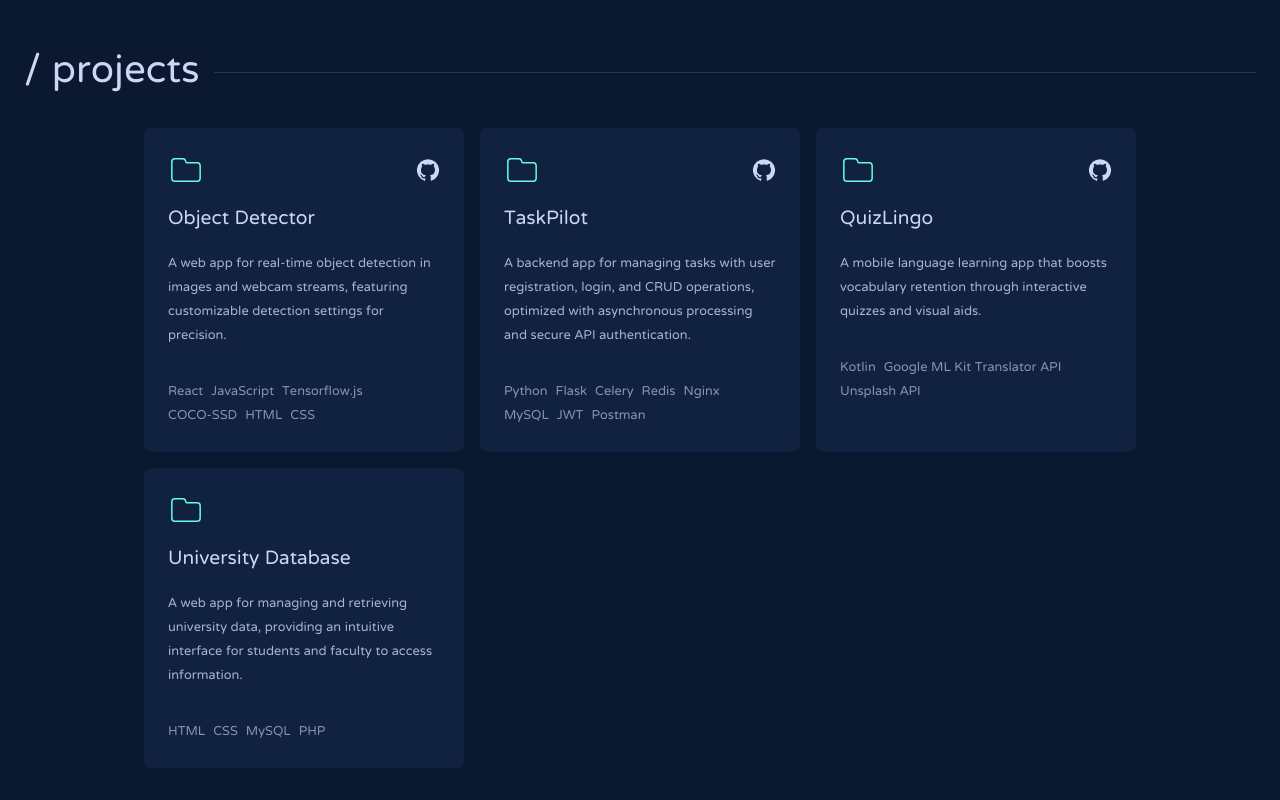
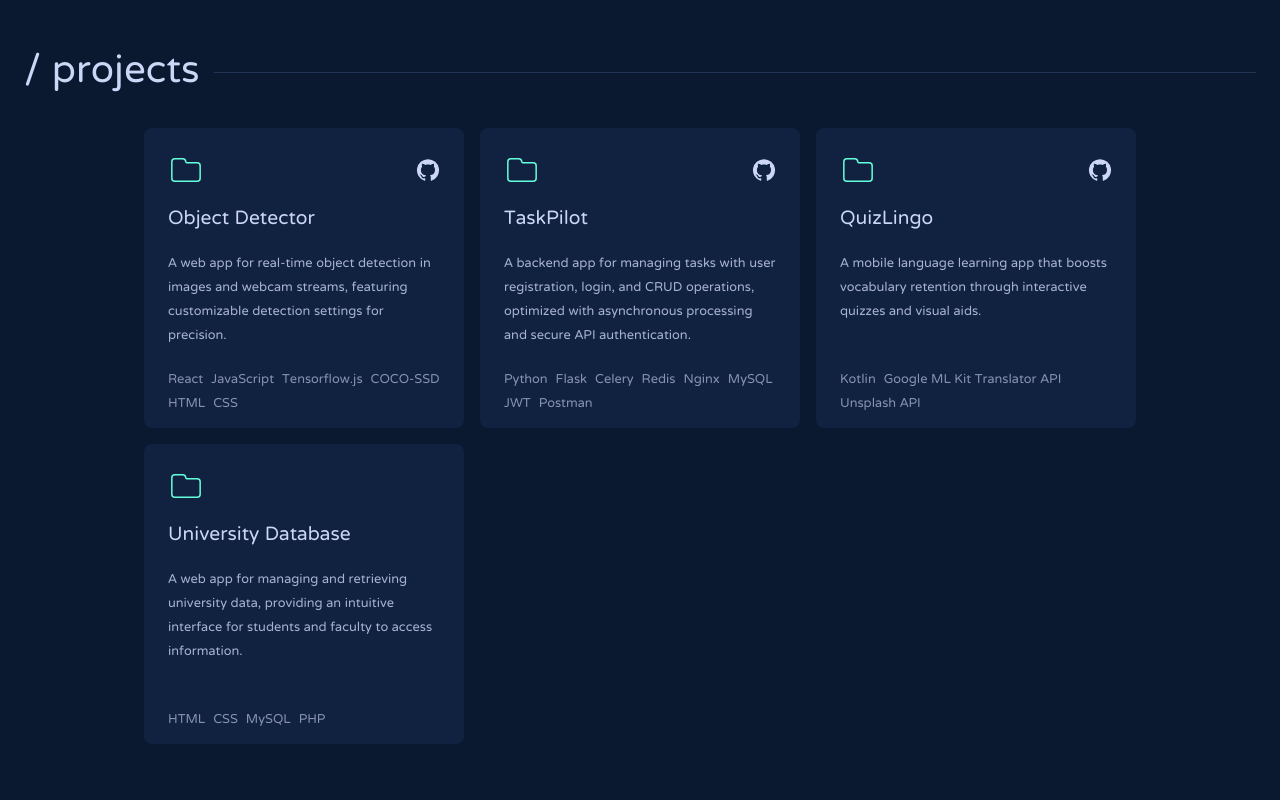
Before and after one commit to alexislayvu/portfolio, a Next.js app: page / in a window 1280 px wide. Shown: the part 1612-2412 px from the top of the page. After the commit the page ends 2388 px from the top, so only its background shows below. Built offline with nearby package versions, Linux system fonts and the light colour scheme.

Commit message:
fixed positioning of tech stack

```diff
--- a/components/ProjectCard.jsx
+++ b/components/ProjectCard.jsx
@@ -9,7 +9,7 @@ const ProjectCard = ({ title, description, techStack, githubLink, projectLink })
   ];
 
   return (
-    <div className="columns-1 rounded-lg bg-light-navy max-w-xs mx-auto">
+    <div className="relative columns-1 rounded-lg bg-light-navy max-w-xs mx-auto">
       <div className="m-6">
         <div className="flex justify-between items-center">
           <CiFolderOn className="text-4xl text-green" />
@@ -25,8 +25,8 @@ const ProjectCard = ({ title, description, techStack, githubLink, projectLink })
           </div>
         </div>
         <h3 className="my-4 text-2xl text-lightest-slate">{title}</h3>
-        <h4 className="mb-8 text-light-slate">{description}</h4>
-        <div className="flex flex-wrap mt-2">
+        <h4 className="mb-20 text-light-slate">{description}</h4>
+        <div className="absolute bottom-0 mb-3 flex flex-wrap">
           {techStack.map((tech, index) => (
             <span key={index} className="mr-2 text-slate">
               {tech}
```
